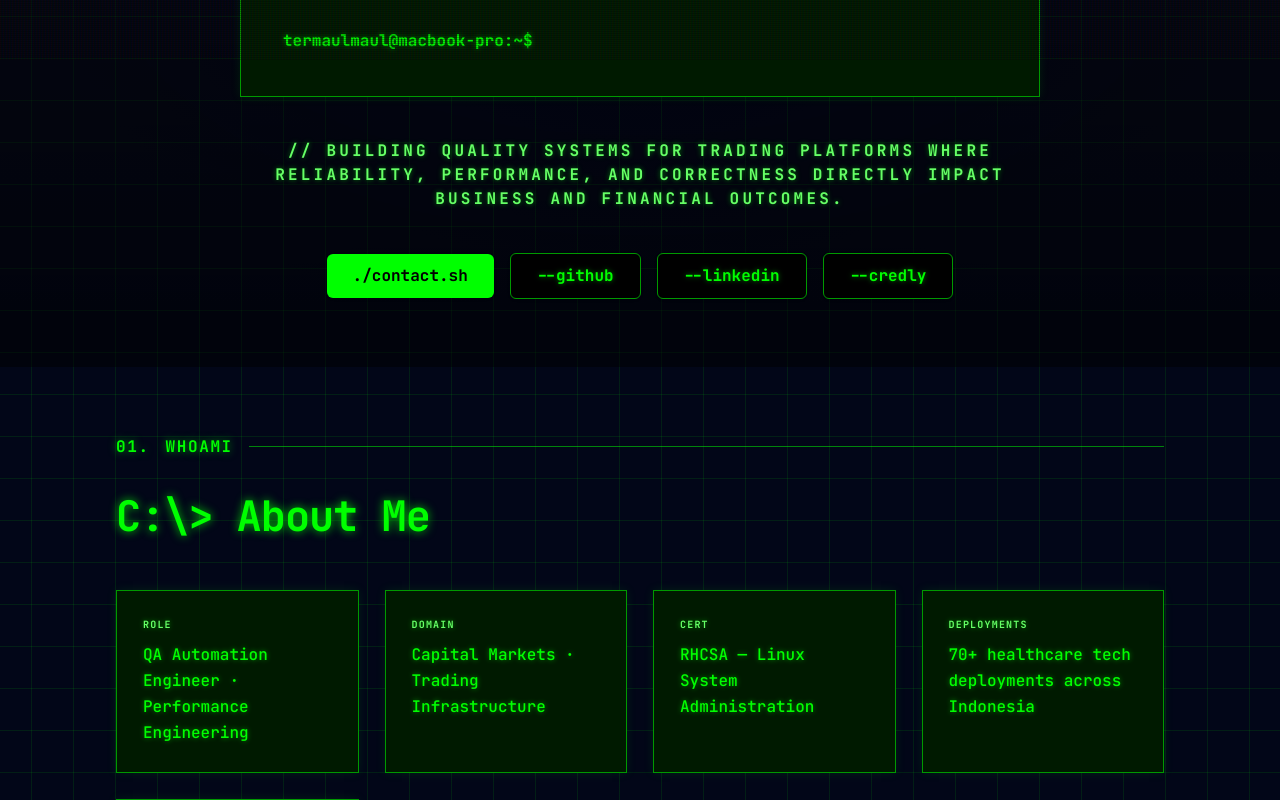
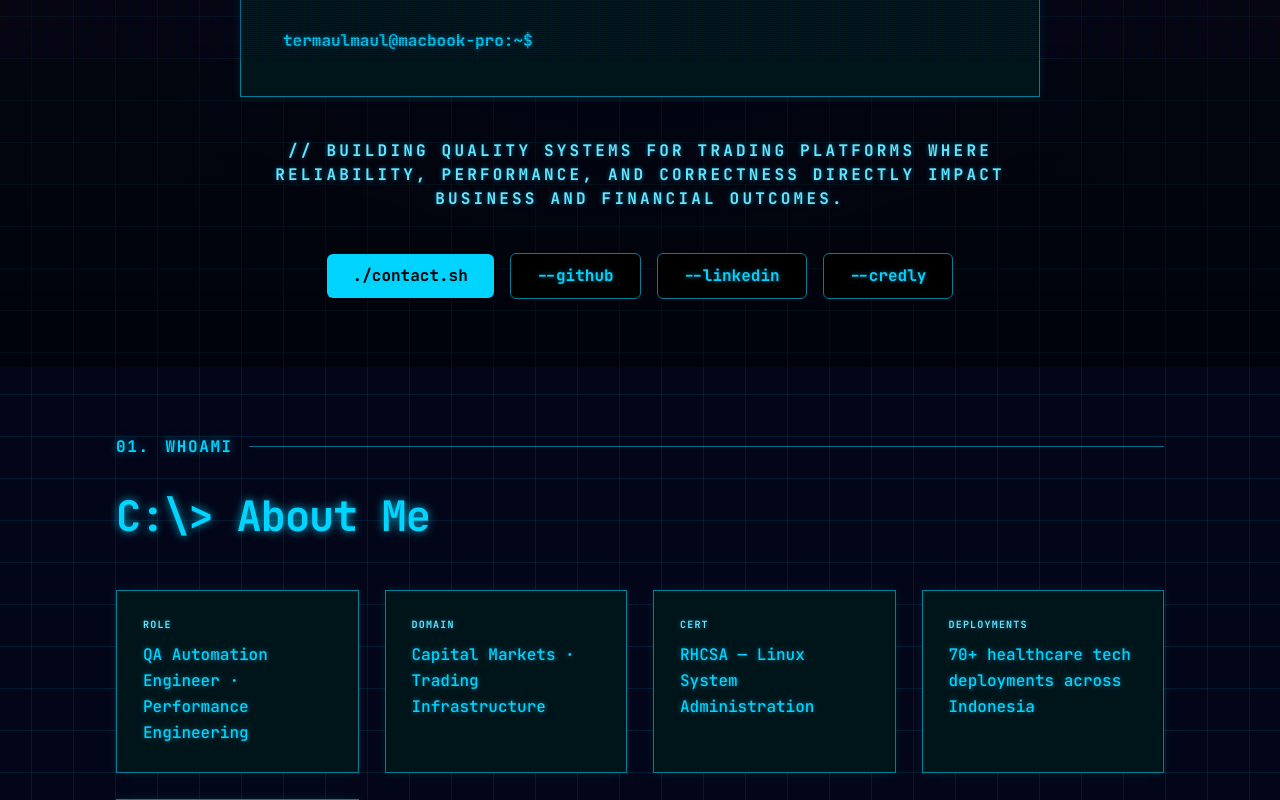
Before and after one commit to termaulmaul/termaulmaul.github.io, a React (Vite) app: page / in a window 1280 px wide. Shown: the part 740-1540 px from the top of the page. Built offline with nearby package versions, Linux system fonts and the light colour scheme.

Commit message:
style: change terminal VHS theme to modern cyan

```diff
--- a/src/index.css
+++ b/src/index.css
@@ -4,34 +4,34 @@
   --font-sans: 'JetBrains Mono', ui-monospace, SFMono-Regular, monospace;
   --font-mono: 'JetBrains Mono', ui-monospace, SFMono-Regular, monospace;
 
-  /* Terminal UI Theme Variables (Dark Mode default - Pure Black & Neon Green) */
+  /* Terminal UI Theme Variables (Dark Mode default - Pure Black & Neon Cyan) */
   --color-background: hsl(0 0% 0%);
-  --color-foreground: hsl(120 100% 50%);
+  --color-foreground: hsl(190 100% 50%);
 
-  --color-card: hsl(120 100% 5%);
-  --color-card-foreground: hsl(120 100% 50%);
+  --color-card: hsl(190 100% 5%);
+  --color-card-foreground: hsl(190 100% 50%);
 
-  --color-popover: hsl(120 100% 5%);
-  --color-popover-foreground: hsl(120 100% 50%);
+  --color-popover: hsl(190 100% 5%);
+  --color-popover-foreground: hsl(190 100% 50%);
 
-  --color-primary: hsl(120 100% 50%);
+  --color-primary: hsl(190 100% 50%);
   --color-primary-foreground: hsl(0 0% 0%);
 
-  --color-secondary: hsl(120 100% 20%);
-  --color-secondary-foreground: hsl(120 100% 50%);
+  --color-secondary: hsl(190 100% 20%);
+  --color-secondary-foreground: hsl(190 100% 50%);
 
-  --color-muted: hsl(120 100% 10%);
-  --color-muted-foreground: hsl(120 100% 35%);
+  --color-muted: hsl(190 100% 10%);
+  --color-muted-foreground: hsl(190 100% 35%);
 
-  --color-accent: hsl(120 100% 20%);
-  --color-accent-foreground: hsl(120 100% 60%);
+  --color-accent: hsl(190 100% 20%);
+  --color-accent-foreground: hsl(190 100% 60%);
 
   --color-destructive: hsl(0 100% 50%);
   --color-destructive-foreground: hsl(0 0% 0%);
 
-  --color-border: hsl(120 100% 30%);
-  --color-input: hsl(120 100% 20%);
-  --color-ring: hsl(120 100% 50%);
+  --color-border: hsl(190 100% 30%);
+  --color-input: hsl(190 100% 20%);
+  --color-ring: hsl(190 100% 50%);
 
   /* Keep legacy variables to prevent broken classes, but map them to Terminal colors */
   --color-brand-400: var(--color-primary);
@@ -40,7 +40,7 @@
   --color-accent-500: var(--color-primary);
   --color-alert-400: var(--color-destructive);
   --color-warn-400: hsl(60 100% 50%);
-  --color-highlight-400: hsl(120 100% 70%);
+  --color-highlight-400: hsl(190 100% 70%);
 }
 
 @layer base {
@@ -51,11 +51,11 @@
 
   body {
     @apply bg-background text-foreground font-mono antialiased selection:bg-primary/40 selection:text-background;
-    text-shadow: 0 0 5px hsl(120 100% 50% / 0.5); /* CRT Glow */
+    text-shadow: 0 0 5px hsl(190 100% 50% / 0.5); /* CRT Glow */
   }
 
   ::selection {
-    background-color: hsl(120 100% 50% / 0.4);
+    background-color: hsl(190 100% 50% / 0.4);
     color: #000;
   }
 
@@ -74,7 +74,7 @@
     ), linear-gradient(
       90deg,
       rgba(255, 0, 0, 0.06),
-      rgba(0, 255, 0, 0.02),
+      rgba(0, 255, 255, 0.02),
       rgba(0, 0, 255, 0.06)
     );
     z-index: 9999;
@@ -101,19 +101,19 @@
 @layer utilities {
   .bg-grid {
     background-image:
-      linear-gradient(hsl(120 100% 50% / 0.1) 1px, transparent 1px),
-      linear-gradient(90deg, hsl(120 100% 50% / 0.1) 1px, transparent 1px);
+      linear-gradient(hsl(190 100% 50% / 0.1) 1px, transparent 1px),
+      linear-gradient(90deg, hsl(190 100% 50% / 0.1) 1px, transparent 1px);
     background-size: 42px 42px;
     background-position: center top;
   }
 
   /* Shadcn style Card but Terminal */
   .card-glass {
-    @apply bg-card text-card-foreground border border-border rounded-none shadow-[0_0_10px_rgba(0,255,0,0.1)] transition-colors duration-200 relative overflow-hidden;
+    @apply bg-card text-card-foreground border border-border rounded-none shadow-[0_0_10px_rgba(0,255,255,0.1)] transition-colors duration-200 relative overflow-hidden;
   }
 
   .card-glass:hover {
-    @apply border-primary shadow-[0_0_15px_rgba(0,255,0,0.3)];
+    @apply border-primary shadow-[0_0_15px_rgba(0,255,255,0.3)];
   }
 
   .cursor-blink {
@@ -127,7 +127,7 @@
   /* Shadcn style Badge Terminal */
   .badge {
     @apply inline-flex items-center px-[10px] py-[4px] text-[10px] font-mono font-bold bg-secondary text-secondary-foreground border border-primary transition-colors duration-200 uppercase tracking-wider;
-    box-shadow: 0 0 5px hsl(120 100% 50% / 0.3);
+    box-shadow: 0 0 5px hsl(190 100% 50% / 0.3);
   }
 
   .badge:hover {
@@ -137,7 +137,7 @@
   /* Section Label Terminal style */
   .section-label {
     @apply text-[16px] tracking-widest uppercase font-mono font-bold text-primary mb-[26px] flex items-center gap-[16px];
-    text-shadow: 0 0 8px hsl(120 100% 50% / 0.6);
+    text-shadow: 0 0 8px hsl(190 100% 50% / 0.6);
   }
 
   .section-label::after {
@@ -147,7 +147,7 @@
 
   .devops-title {
     @apply text-[26px] md:text-[42px] font-bold text-primary mb-[42px] font-mono tracking-tight flex items-center gap-4;
-    text-shadow: 0 0 10px hsl(120 100% 50% / 0.8);
+    text-shadow: 0 0 10px hsl(190 100% 50% / 0.8);
   }
 
   .devops-title::before {
```
